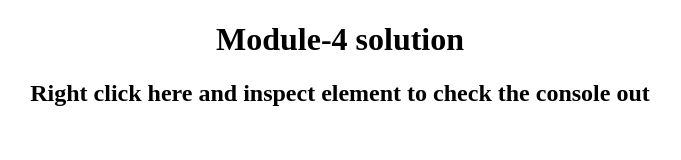
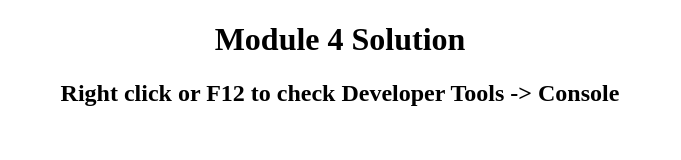
Before and after one commit to Ivanovich0705/HTML-CSS-JS, a plain HTML site: page module4-solution/index.html in a window 1280 px wide. Shown: the whole page, without its empty margins (300-981 px from the left). Drawn offline with Linux system fonts and the light colour scheme.

Commit message:
Update index.html

```diff
--- a/module4-solution/index.html
+++ b/module4-solution/index.html
@@ -11,8 +11,8 @@
   <script src="script.js"></script>
 </head>
 <body style="text-align:center;">
-  <h1>Module-4 solution</h1>
-  <h2>Right click here and inspect element to check the console out</h2>
+  <h1>Module 4 Solution</h1>
+  <h2>Right click or F12 to check Developer Tools -> Console</h2>
 	<script src="script.js" ="text/javascript">
 
   </script>
```
